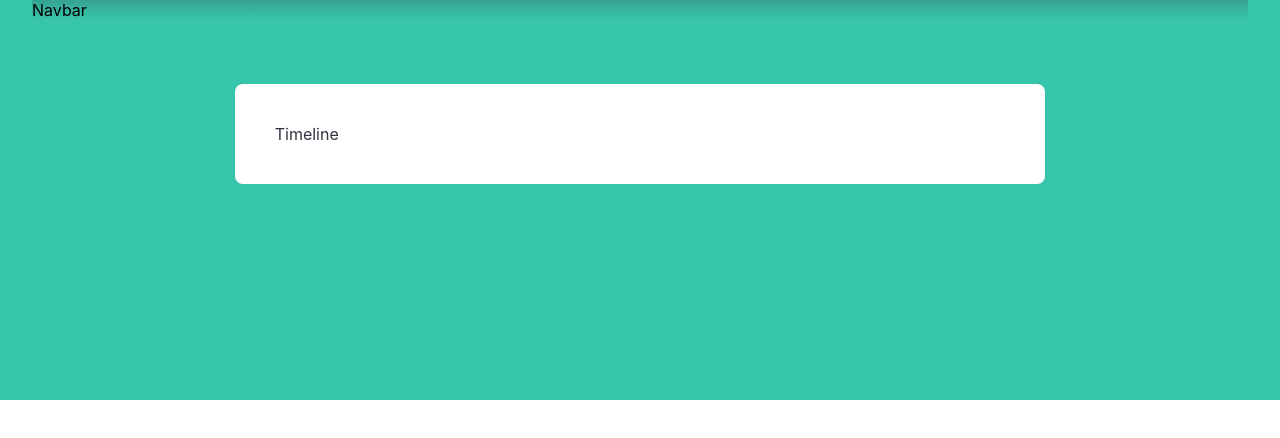
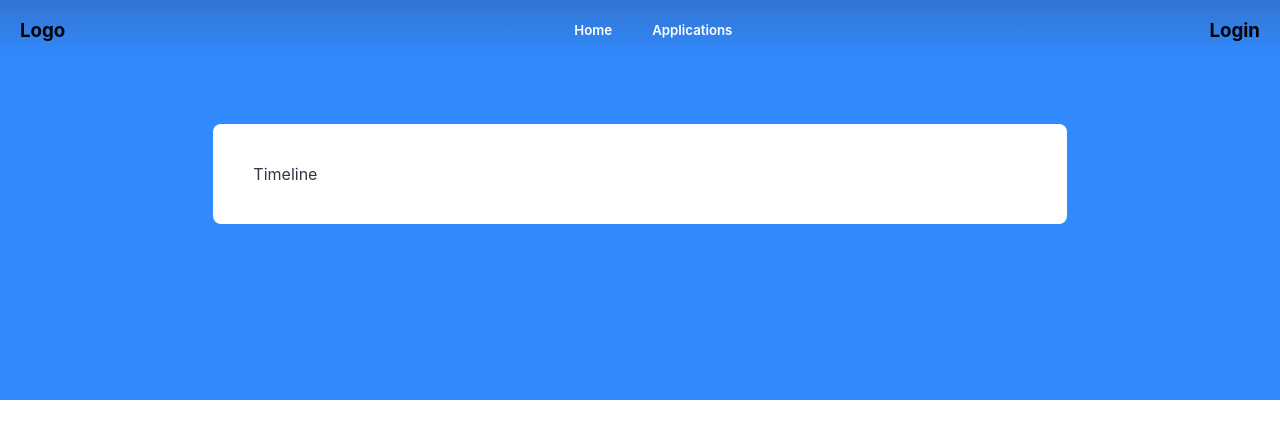
Before and after one commit to AWS-IT461/trackerr-app, a Next.js app: page / in a window 1280 px wide. Shown: the top 438 px of the page. Built offline with nearby package versions, Linux system fonts and the light colour scheme.

Commit message:
chore: navbar

```diff
--- a/components/EventTitle.tsx
+++ b/components/EventTitleBox.tsx
@@ -1,7 +1,7 @@
 import { css, styled } from '../stitches.config'
 import type * as Stitches from '@stitches/react'
 
-const EventTitle = styled('div', {
+const EventTitleBox = styled('div', {
   borderRadius: '0.25rem',
   padding: '0.25rem 0.75rem',
   textAlign: 'center',
@@ -44,7 +44,7 @@ const EventTitle = styled('div', {
 })
 
 export type EventTitleColorVariants = Stitches.VariantProps<
-  typeof EventTitle
+  typeof EventTitleBox
 >['color']
 
 export const colorList: Readonly<EventTitleColorVariants[]> = [
@@ -59,4 +59,4 @@ export const colorList: Readonly<EventTitleColorVariants[]> = [
 export function getRandomColor(textLength: number) {
   return colorList[textLength % colorList.length]
 }
-export default EventTitle
+export default EventTitleBox
--- /dev/null
+++ b/components/Logo.tsx
@@ -0,0 +1,5 @@
+import Image from 'next/image'
+
+export default function Logo() {
+  return <Image src="/icon.svg" alt="logo" height="75" width="75" />
+}
--- a/components/Navbar.tsx
+++ b/components/Navbar.tsx
@@ -1,10 +1,65 @@
+import Link from 'next/link'
 import { styled } from '../stitches.config'
+import Logo from './Logo'
 
 export default function Navbar() {
-  return <Nav>Navbar</Nav>
+  return (
+    <Nav>
+      <h3>Logo</h3>
+      <Ul>
+        <Li>
+          <Link href="#">
+            <A>
+              <H5>Home</H5>
+            </A>
+          </Link>
+        </Li>
+        <Li>
+          <Link href="#">
+            <A>
+              <H5>Applications</H5>
+            </A>
+          </Link>
+        </Li>
+      </Ul>
+      <h3>Login</h3>
+    </Nav>
+  )
 }
 
 const Nav = styled('nav', {
+  display: 'flex',
+  justifyContent: 'space-between',
+  alignItems: 'center',
   background:
     'linear-gradient(180deg, rgba(51,51,66,0.24) 0%, rgba(51,51,66,0) 100%)',
+  textRendering: 'optimizeLegibility',
+  padding: '0.375rem 1.25rem',
 })
+
+const Ul = styled('ul', {
+  display: 'flex',
+  margin: 0,
+  flexDirection: 'row',
+  flexGrow: 1,
+  justifyContent: 'center',
+})
+
+const H5 = styled('h5', {
+  color: 'White',
+  fontWeight: '600',
+  margin: 0,
+})
+
+const Li = styled('li', {
+  marginRight: '0.5rem',
+  padding: '0.875rem 1rem',
+  borderRadius: '1.5rem !important',
+  '&:hover': {
+    backgroundColor: 'rgba(255,255,255,0.2)',
+    color: '#333342',
+  },
+  lineHeight: '1.25rem',
+})
+
+const A = styled('a', {})
--- a/pages/index.tsx
+++ b/pages/index.tsx
@@ -15,6 +15,7 @@ const Home: NextPage = () => {
 
       <BackgroundBanner />
       <Navbar />
+
       <Main>
         <Card>
           <Timeline />
@@ -32,9 +33,7 @@ const Main = styled('main', {
   justifyContent: 'center',
 })
 
-const Container = styled('div', {
-  padding: '0 2rem',
-})
+const Container = styled('div', {})
 
 const BackgroundBanner = styled('div', {
   height: '25rem',
@@ -44,6 +43,6 @@ const BackgroundBanner = styled('div', {
   width: '100%',
   zIndex: -1,
   //TODO: Multiple colors
-  backgroundColor: '#37c5ab',
+  backgroundColor: '$blue',
 })
 export default Home
--- a/stitches.config.ts
+++ b/stitches.config.ts
@@ -6,6 +6,18 @@ export const { styled, getCssText, css } = createStitches({
       muted: '#666c7e',
       error: '#ff7474',
       primary: '#582be8',
+      purple: '#894cff',
+      'bg-purple': 'rgba(137,76,255,0.1)',
+      red: '#fb4e4e',
+      'bg-red': 'rgba(251,78,78,0.1)',
+      'light-red': '#ff7474',
+      'bg-light-red': 'rgba(255,116,116,0.1)',
+      blue: '#328aff',
+      'bg-blue': 'rgba(50,138,255,0.1)',
+      pink: '#ff68D4',
+      'bg-pink': 'rgba(255,104,212,0.1)',
+      green: '#00b85c',
+      'bg-green': 'rgba(0,184,92,0.1)',
     },
     fonts: {},
     fontSizes: {},
@@ -15,10 +27,10 @@ export const { styled, getCssText, css } = createStitches({
 export const globalStyles = globalCss({
   '*': {
     boxSizing: 'border-box',
+    margin: 0,
   },
 
   'html, body': {
-    margin: 0,
     padding: 0,
     fontFamily:
       '-apple-system, BlinkMacSystemFont, Segoe UI, Roboto, Oxygen, Ubuntu, Cantarell, Fira Sans, Droid Sans, Helvetica Neue, sans-serif',
@@ -28,4 +40,7 @@ export const globalStyles = globalCss({
     color: 'inherit',
     textDecoration: 'none',
   },
+  li: {
+    listStyleType: 'none',
+  },
 })
```
Also changed, not shown: public/icon.svg (added).
